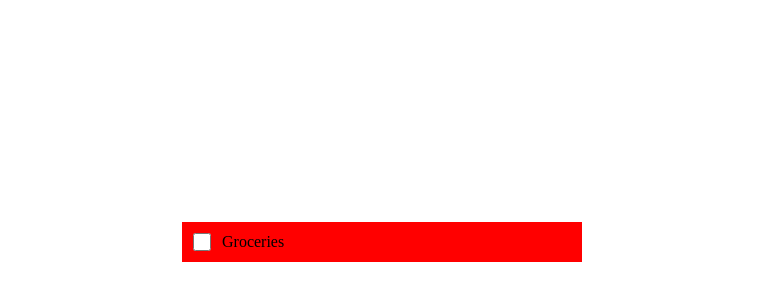
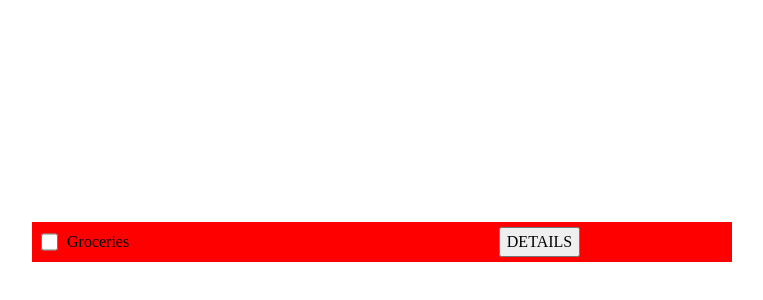
Before and after one commit to rajibmalik/toDoList, a website built with webpack: page src/template.html in a window 1280 px wide. Shown: the part 158-458 px from the top of the page, without its empty margins (258-1021 px from the left). Built offline with nearby package versions, Linux system fonts and the light colour scheme.

Commit message:
Added details element

```diff
--- /dev/null
+++ b/src/eventListeners/descriptionBtnClickListener.js
@@ -0,0 +1,11 @@
+export const descriptionBtnClickListener = (function () {
+  function createListener(element) {
+    const btn = element.querySelector(".toDoDescriptionBtn");
+
+    btn.addEventListener("click", (e) => {
+      console.log("description btn clicked");
+    });
+  }
+
+  return { createListener };
+})();
--- a/src/renderToDo.js
+++ b/src/renderToDo.js
@@ -1,5 +1,6 @@
 import { createToDoDOM } from "./toDoDOMRenderers/createToDoDOM";
 import { checkBoxEventListener } from "./eventListeners/checkBoxEventListener";
+import { descriptionBtnClickListener } from "./eventListeners/descriptionBtnClickListener";
 
 export const renderToDo = (function () {
   const content = document.querySelector("#content");
@@ -8,9 +9,11 @@ export const renderToDo = (function () {
     const container = createToDoDOM.createContainer();
     const checkBox = createCheckBox(toDo);
     const title = createTitle(toDo);
+    const descriptionBtn = createDescriptioBtn(toDo);
 
     container.appendChild(checkBox);
     container.appendChild(title);
+    container.appendChild(descriptionBtn);
     content.appendChild(container);
   }
 
@@ -27,5 +30,12 @@ export const renderToDo = (function () {
     return titleElement;
   }
 
+  function createDescriptioBtn(toDo) {
+    const buttonElement = createToDoDOM.createDescriptionBtn();
+    descriptionBtnClickListener.createListener(buttonElement);
+
+    return buttonElement;
+  }
+
   return { createToDo };
 })();
--- a/src/styles.css
+++ b/src/styles.css
@@ -92,7 +92,7 @@ body {
   justify-content: start;
   align-items: start;
   background-color: red;
-  width: 400px;
+  width: 700px;
   height: 40px;
 }
 
@@ -101,7 +101,7 @@ body {
   justify-content: center;
   align-items: center;
   height: 100%;
-  width: 10%;
+  width: 5%;
 }
 
 .toDoCheckBox {
@@ -124,3 +124,14 @@ body {
 .toDoTitle {
   text-align: center;
 }
+
+.toDoDescriptionBtnContainer {
+  display: flex;
+  justify-content: center;
+  align-items: center;
+  width: 15%;
+  height: 100%;
+}
+
+.toDoDescriptionBtn {
+}
--- a/src/toDoDOMRenderers/createToDoDOM.js
+++ b/src/toDoDOMRenderers/createToDoDOM.js
@@ -34,12 +34,17 @@ export const createToDoDOM = (function () {
     return titleElementContainer;
   }
 
-  function createDetailsbutton(title, priority, dueDate, description) {
-    const descriptionElement = document.createElement("p");
-    descriptionElement.classList.add("toDoDescription");
-    descriptionElement.textContent = description;
+  function createDescriptionBtn() {
+    const descriptionBtnContainer = document.createElement("div");
+    descriptionBtnContainer.classList.add("toDoDescriptionBtnContainer");
 
-    return descriptionElement;
+    const descriptionBtn = document.createElement("button");
+    descriptionBtn.classList.add("toDoDescriptionBtn");
+    descriptionBtn.textContent = "DETAILS";
+
+    descriptionBtnContainer.appendChild(descriptionBtn);
+
+    return descriptionBtnContainer;
   }
 
   function createDueDate(dueDate) {}
@@ -56,5 +61,5 @@ export const createToDoDOM = (function () {
 
   function createCheckList(checkList) {}
 
-  return { createContainer, createCheckBox, createTitle };
+  return { createContainer, createCheckBox, createTitle, createDescriptionBtn };
 })();
```
